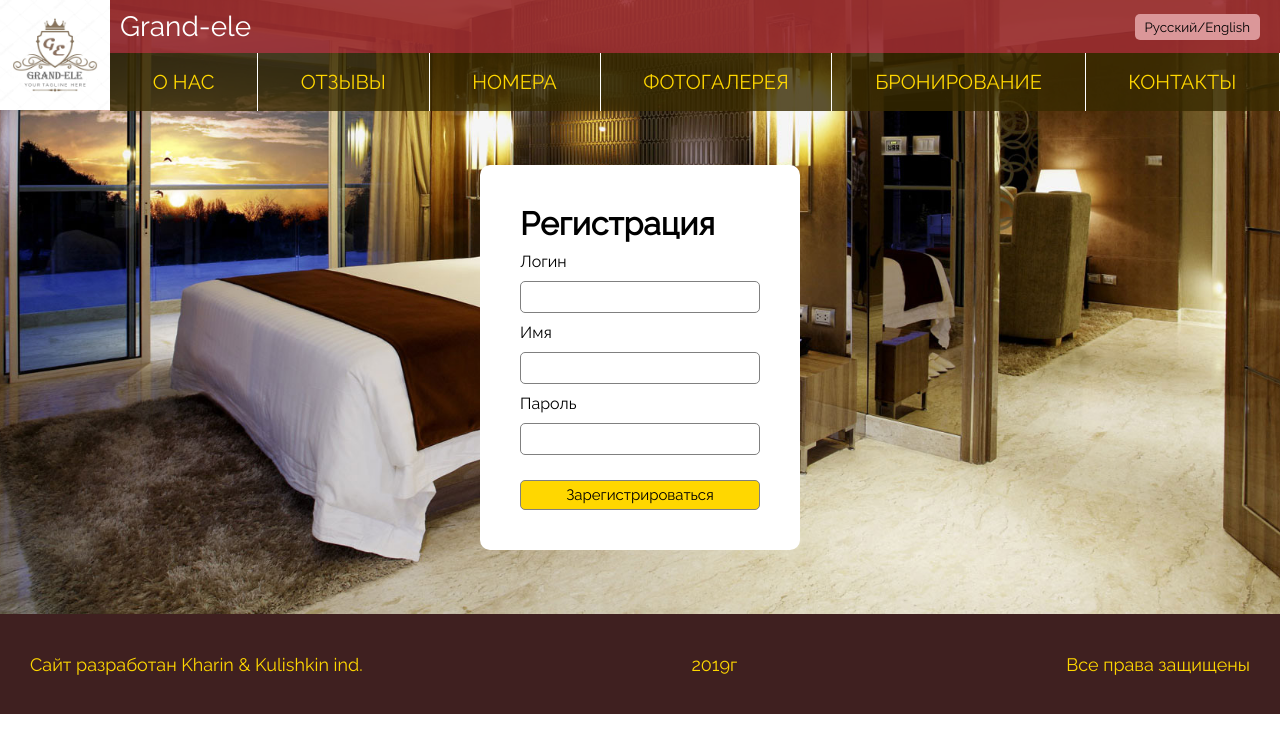
After one commit to Aruka7/TI_LW, a PHP site: page /regform.html in a window 1280 px wide. The commit adds this page. Shown: the top 753 px of the page. Run offline with PHP 8.4, Linux system fonts and the light colour scheme.

Commit message:
последний коммит перед переходом на php

```diff
--- a/css/main.css
+++ b/css/main.css
@@ -22,6 +22,14 @@ header{
 	justify-content: space-between;
 	background-color: rgba(155,45,48,0.9);
 	align-items: center;
+}
+.header-right{
+	display: flex;
+	align-items: center;
+}
+.auth a{
+	color: #fff;
+	margin-right: 20px;
 }
 .hotel-name{
 	font-size: 28px;
--- /dev/null
+++ b/css/reg.css
@@ -0,0 +1,44 @@
+.reghed{
+	display: flex;
+}
+header{
+	flex-direction: column;
+	padding-bottom: 5%;
+	background-size: 120%;
+}
+.reg-form{
+	align-self: center;
+	margin-top: 4%;
+	background-color: #fff;
+	border-radius: 10px;
+	padding: 40px 40px;
+	width: 25%;
+	min-width: 300px;
+}
+.reg-form h1{
+	margin-bottom: 10px;
+}
+.reg-input{
+	border-radius: 5px;
+	border: 1px solid grey;
+	padding: 7px 10px;
+	margin: 10px 0;
+	width: 100%;
+}
+.reg-btn{
+	border-radius: 5px;
+	border: 1px solid grey;
+	background-color: #ffd700;
+	font-size: 15px;
+	padding: 5px 10px;
+	margin-top: 15px;
+	width: 100%;
+	transition: all .2s linear;
+	cursor: pointer;
+}
+.reg-btn:hover{
+	background-color: #ffef00;
+}
+.pass{
+	font-weight: bold;
+}
--- a/index.html
+++ b/index.html
@@ -12,7 +12,11 @@
 		<nav>
 			<div class="header-top">
 				<div class="hotel-name">Grand-ele</div>
-				<button class="language">Русский/English</button>
+				<div class="header-right">
+					<button class="language">Русский/English</button>
+					<div class="auth"><a href="authform.html">Войти</a></div>
+					<div class="auth"><a href="regform.html">Регистрация</a></div>
+				</div>
 			</div>
 			<div class="nav-panel">
 				<ul>
--- /dev/null
+++ b/regform.html
@@ -0,0 +1,49 @@
+<!DOCTYPE html>
+<html lang="rus">
+<head>
+	<meta charset="UTF-8">
+	<title>Gand-ele</title>
+	<link rel="stylesheet" href="css/main.css" type="text/css">
+	<link rel="stylesheet" href="css/reg.css" type="text/css">
+	<link href="https://fonts.googleapis.com/css?family=Raleway&display=swap" rel="stylesheet">
+</head>
+<body>
+	<header>
+		<div class="reghed">
+			<a href="index.html"><img class="logo" src="img/Logo.jpg" alt="Logo"></a>
+		<nav>
+			<div class="header-top">
+				<div class="hotel-name">Grand-ele</div>
+					<button class="language">Русский/English</button>
+			</div>
+			<div class="nav-panel">
+				<ul>
+					<li><a class="nav-link" href="#">О НАС</a></li>
+					<li><a class="nav-link" href="#">ОТЗЫВЫ</a></li>
+					<li><a class="nav-link" href="rooms.html">НОМЕРА</a></li>
+					<li><a class="nav-link" href="#">ФОТОГАЛЕРЕЯ</a></li>
+					<li><a class="nav-link" href="#">БРОНИРОВАНИЕ</a></li>
+					<li class="border-none"><a class="nav-link" href="#">КОНТАКТЫ</a></li>
+				</ul>
+			</div>
+		</nav>
+		</div>
+			<form class="reg-form" action="">
+				<h1>Регистрация</h1>
+				<div class="reg-text">Логин</div>
+				<input class="reg-input" type="text" name="login">
+				<div class="reg-text">Имя</div>
+				<input class="reg-input" type="text" name="name">
+				<div class="reg-text">Пароль</div>
+				<input class="reg-input pass" type="password" name="pass">
+				<br>
+				<button class="reg-btn">Зарегистрироваться</button>
+			</form>
+	</header>
+		<footer >
+		<div class="text-gold">Сайт разработан Kharin & Kulishkin ind.</div>
+		<div class="text-gold">2019г</div>
+		<div class="text-gold">Все права защищены</div>
+	</footer>
+</body>
+</html>
```
Also changed, not shown: authform.html (added).
